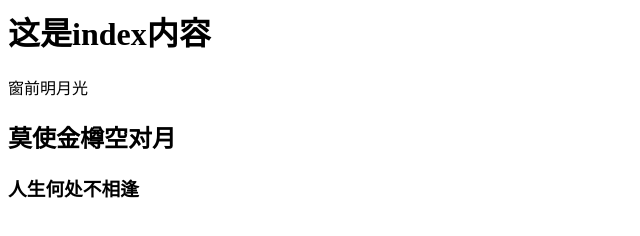
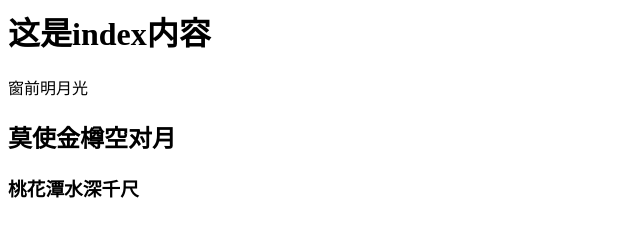
Before and after one commit to jason-0419/webgit, a plain HTML site: page index.html in a window 1280 px wide. Shown: the full height of the page, 0-640 px from the left. Drawn offline with Linux system fonts and the light colour scheme.

Commit message:
master提交index  修改内容

```diff
--- a/index.html
+++ b/index.html
@@ -1,4 +1,4 @@
 <h1>这是index内容</h1>
 <p>窗前明月光</p>
 <h2>莫使金樽空对月</h2>
-<h3>人生何处不相逢</h3>
+<h3>桃花潭水深千尺</h3>
```
